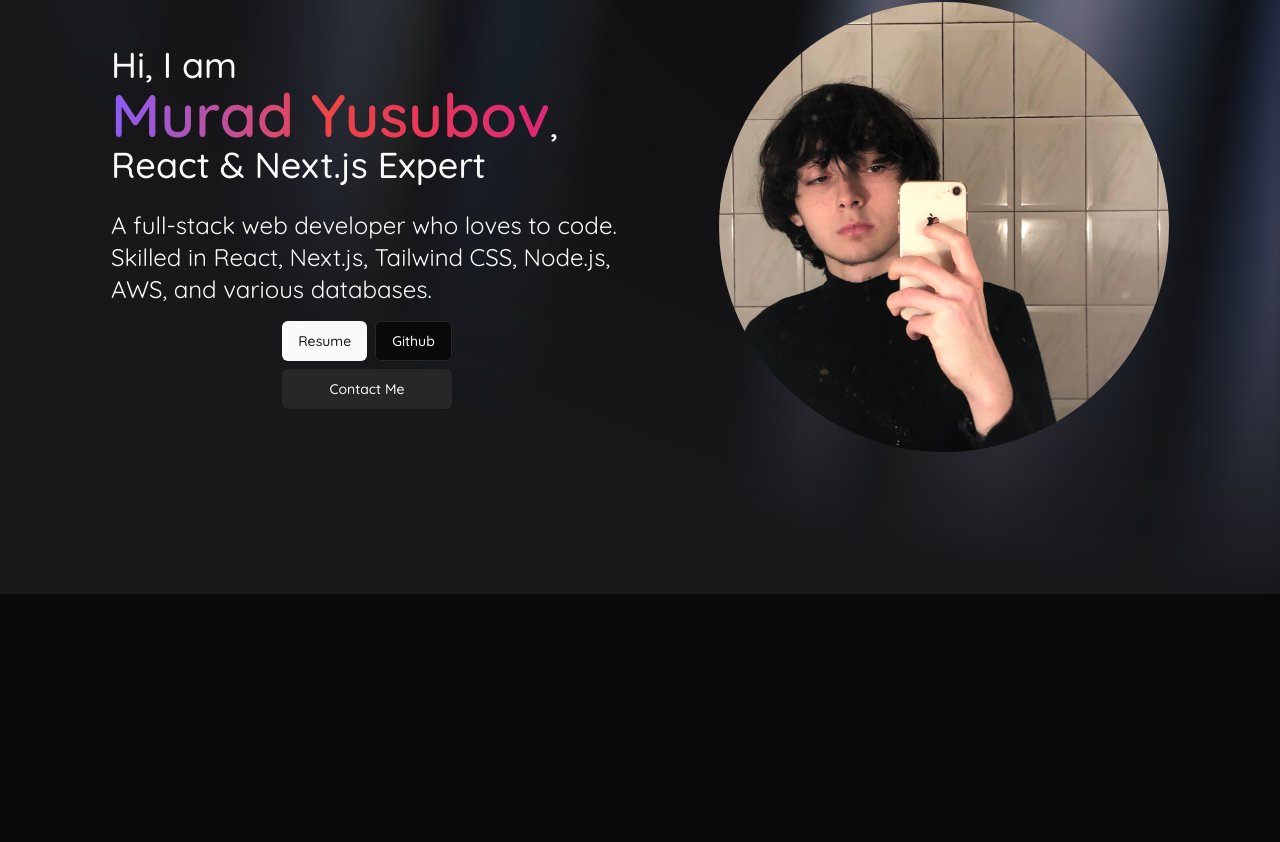
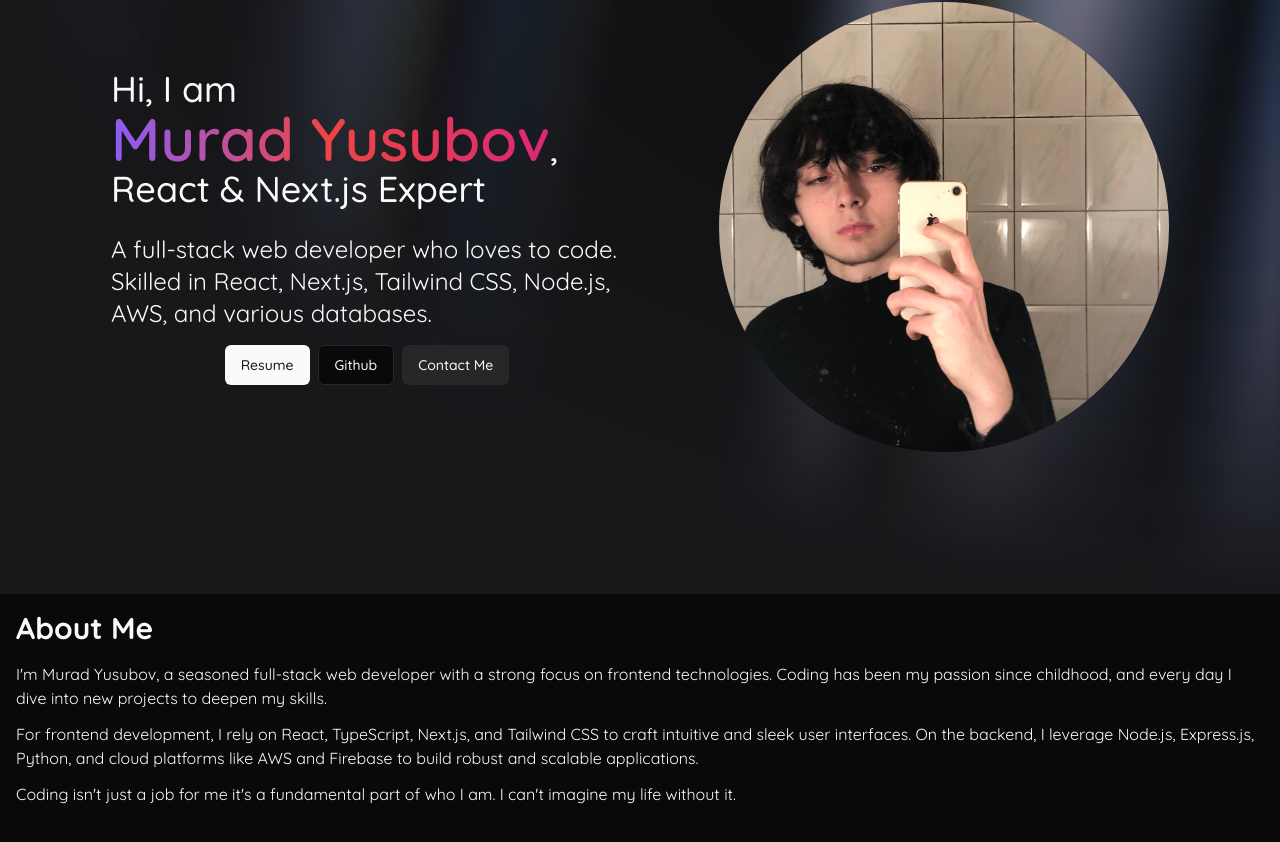
Before and after one commit to Biolater/my-portfolio, a Next.js app: page / in a window 1280 px wide. Shown: the part 214-1056 px from the top of the page. Built offline with nearby package versions, Linux system fonts and the light colour scheme.

Commit message:
about me

```diff
--- a/app/page.tsx
+++ b/app/page.tsx
@@ -1,4 +1,9 @@
-import Hero from "@/components/Hero/Hero";
+import { Hero, AboutMe } from "@/components/index";
 export default function Home() {
-  return <Hero />;
+  return (
+    <main>
+      <Hero />
+      <AboutMe />
+    </main>
+  );
 }
--- /dev/null
+++ b/components/AboutMe/AboutMe.tsx
@@ -0,0 +1,57 @@
+'use client'
+import { motion } from "framer-motion";
+const variants = {
+  initial: {
+    opacity: 0,
+    y: 100,
+  },
+  whileInView: {
+    opacity: 1,
+    y: 0,
+  },
+  transition: {
+    delay: 1,
+  }
+};
+
+const AboutMe = () => {
+  return (
+    <section id="#about" className="p-4 container">
+      <motion.h1
+        variants={variants}
+        initial="initial"
+        whileInView="whileInView"
+        className="text-3xl font-bold mb-4"
+      >
+        About Me
+      </motion.h1>
+      <motion.p
+        variants={variants}
+        initial="initial"
+        whileInView="whileInView"
+        className="mb-3"
+      >
+        I&apos;m Murad Yusubov, a seasoned full-stack web developer with a
+        strong focus on frontend technologies. Coding has been my passion since
+        childhood, and every day I dive into new projects to deepen my skills.
+      </motion.p>
+      <motion.p
+        variants={variants}
+        initial="initial"
+        whileInView="whileInView"
+        className="mb-3"
+      >
+        For frontend development, I rely on React, TypeScript, Next.js, and
+        Tailwind CSS to craft intuitive and sleek user interfaces. On the
+        backend, I leverage Node.js, Express.js, Python, and cloud platforms
+        like AWS and Firebase to build robust and scalable applications.
+      </motion.p>
+      <motion.p variants={variants} initial="initial" whileInView="whileInView">
+        Coding isn&apos;t just a job for me it&apos;s a fundamental part of who
+        I am. I can&apos;t imagine my life without it.
+      </motion.p>
+    </section>
+  );
+};
+
+export default AboutMe;
--- a/components/Hero/Hero.tsx
+++ b/components/Hero/Hero.tsx
@@ -39,7 +39,7 @@ const Hero = () => {
             initial={{ opacity: 0, x: -100 }}
             animate={{ opacity: 1, x: 0 }}
             transition={{ duration: 0.5, delay: 1.1 }}
-            className="buttons max-w-[169.55px] mx-auto flex flex-wrap items-center gap-2 justify-center"
+            className="buttons max-w-[169.55px] md:max-w-max mx-auto flex flex-wrap items-center gap-2 justify-center"
           >
             <Button>Resume</Button>
             <Button asChild variant={"outline"}>
@@ -47,7 +47,7 @@ const Hero = () => {
                 Github
               </a>
             </Button>
-            <Button className="flex-grow" asChild variant={"secondary"}>
+            <Button className="flex-grow md:flex-grow-0" asChild variant={"secondary"}>
               <Link href="#contact">Contact Me</Link>
             </Button>
           </motion.div>
--- a/components/index.ts
+++ b/components/index.ts
@@ -1,3 +1,4 @@
 import Navbar from "./Navbar/Navbar";
-
-export { Navbar };
+import Hero from "./Hero/Hero";
+import AboutMe from "./AboutMe/AboutMe";
+export { Navbar, Hero, AboutMe };
--- a/components/ui/aurora-background.tsx
+++ b/components/ui/aurora-background.tsx
@@ -14,7 +14,7 @@ export const AuroraBackground = ({
   ...props
 }: AuroraBackgroundProps) => {
   return (
-    <main id="#home">
+    <section id="#home">
       <div
         className={cn(
           "relative flex flex-col  min-h-[calc(100svh-65px)] items-center justify-start md:justify-center px-4 py-6 bg-zinc-50 dark:bg-zinc-900  mx-auto  text-slate-950 transition-bg",
@@ -48,6 +48,6 @@ export const AuroraBackground = ({
         </div>
         {children}
       </div>
-    </main>
+    </section>
   );
 };
```
